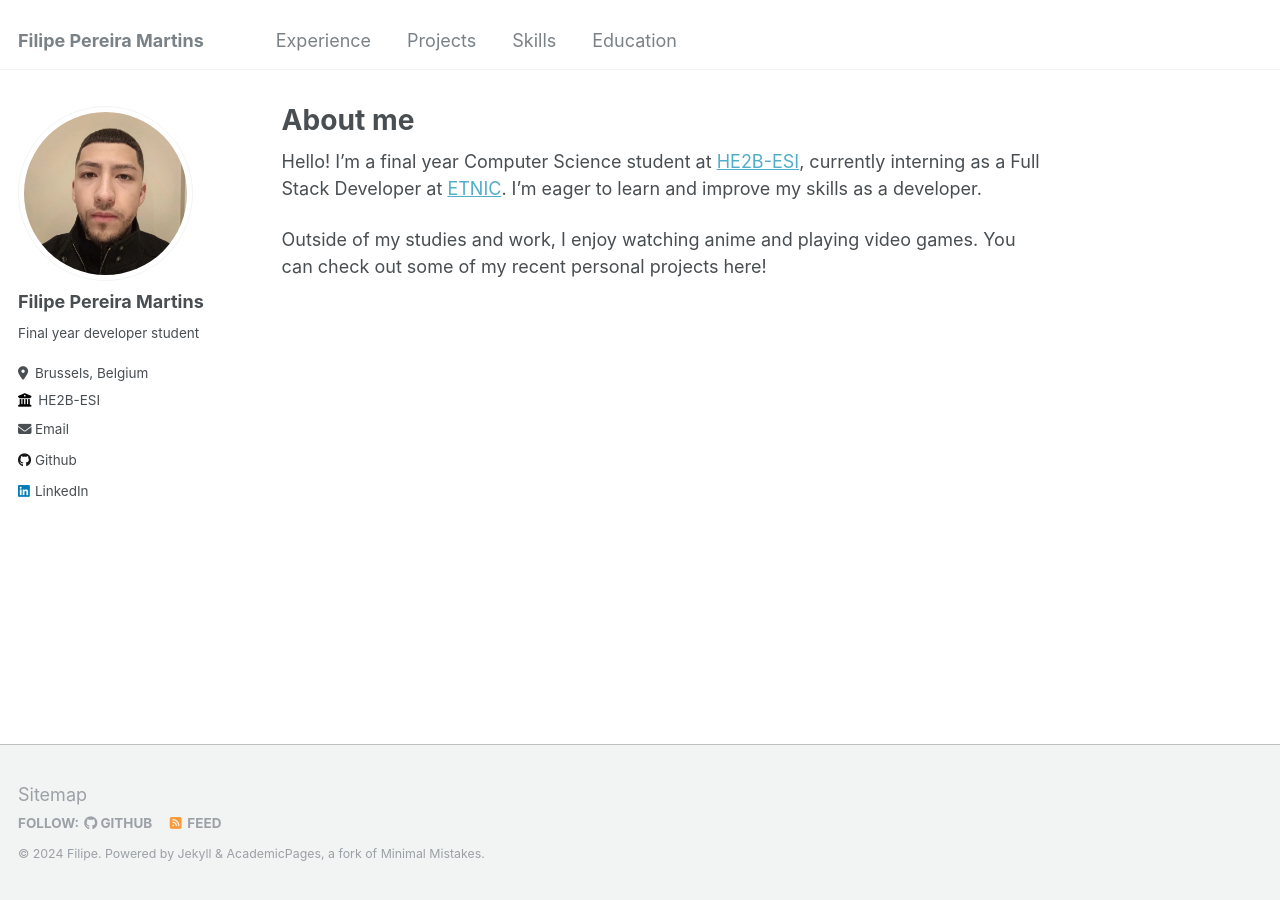
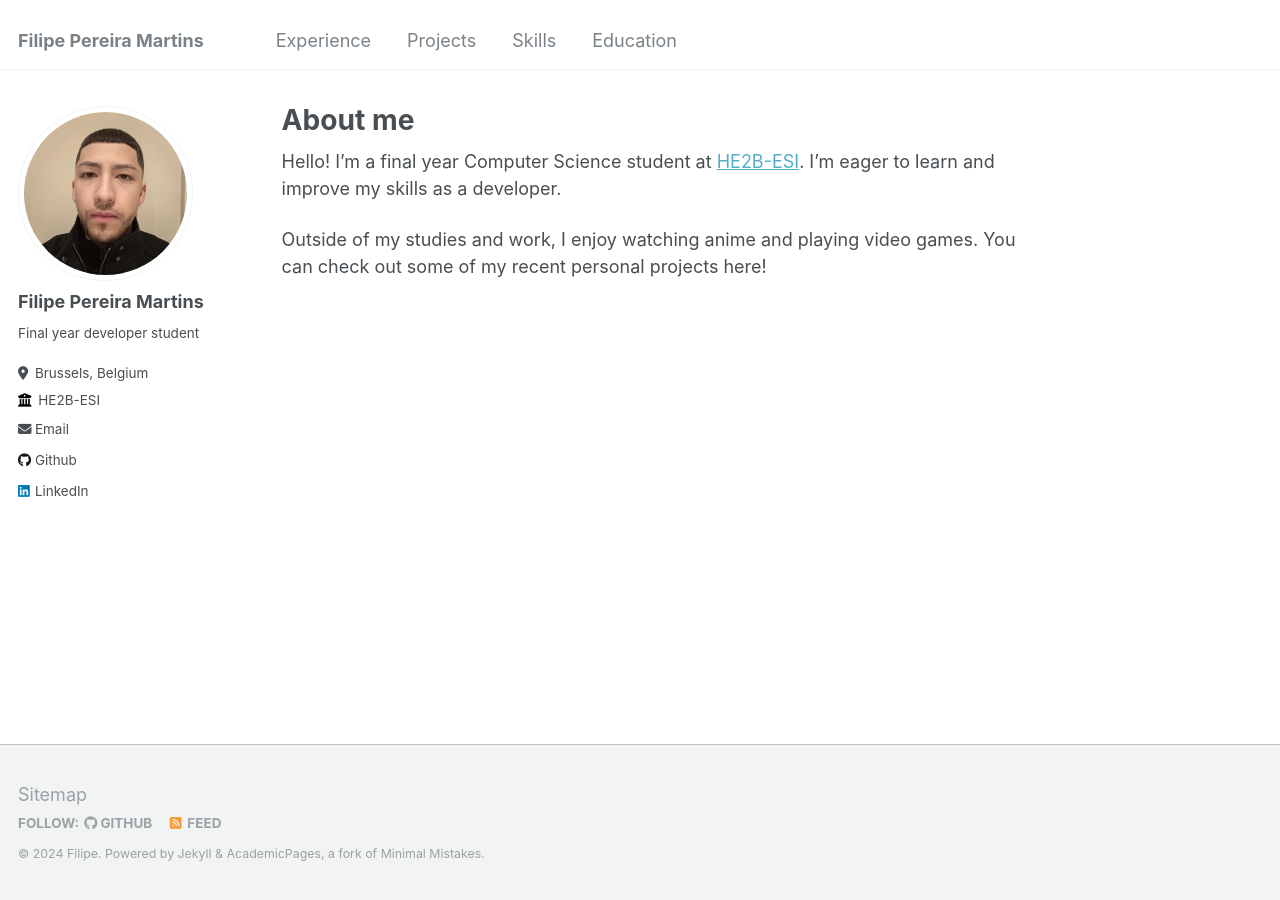
Before and after one commit to FilipeDevs/FilipeDevs.github.io, a Jekyll site: the page built from _pages/about.md, in a window 1280 px wide. Built offline with Jekyll 4.4.1, drawn with Linux system fonts in a browser that asks for light colours.

Commit message:
chore: update about me introduction

```diff
--- a/_pages/about.md
+++ b/_pages/about.md
@@ -7,6 +7,6 @@ redirect_from:
   - /about.html
 ---
 
-Hello! I'm a final year Computer Science student at [HE2B-ESI](https://he2b.be/etudiant/), currently interning as a Full Stack Developer at [ETNIC](https://www.etnic.be/). I'm eager to learn and improve my skills as a developer.
+Hello! I'm a final year Computer Science student at [HE2B-ESI](https://he2b.be/etudiant/). I'm eager to learn and improve my skills as a developer.
 
 Outside of my studies and work, I enjoy watching anime and playing video games. You can check out some of my recent personal projects here!
```
